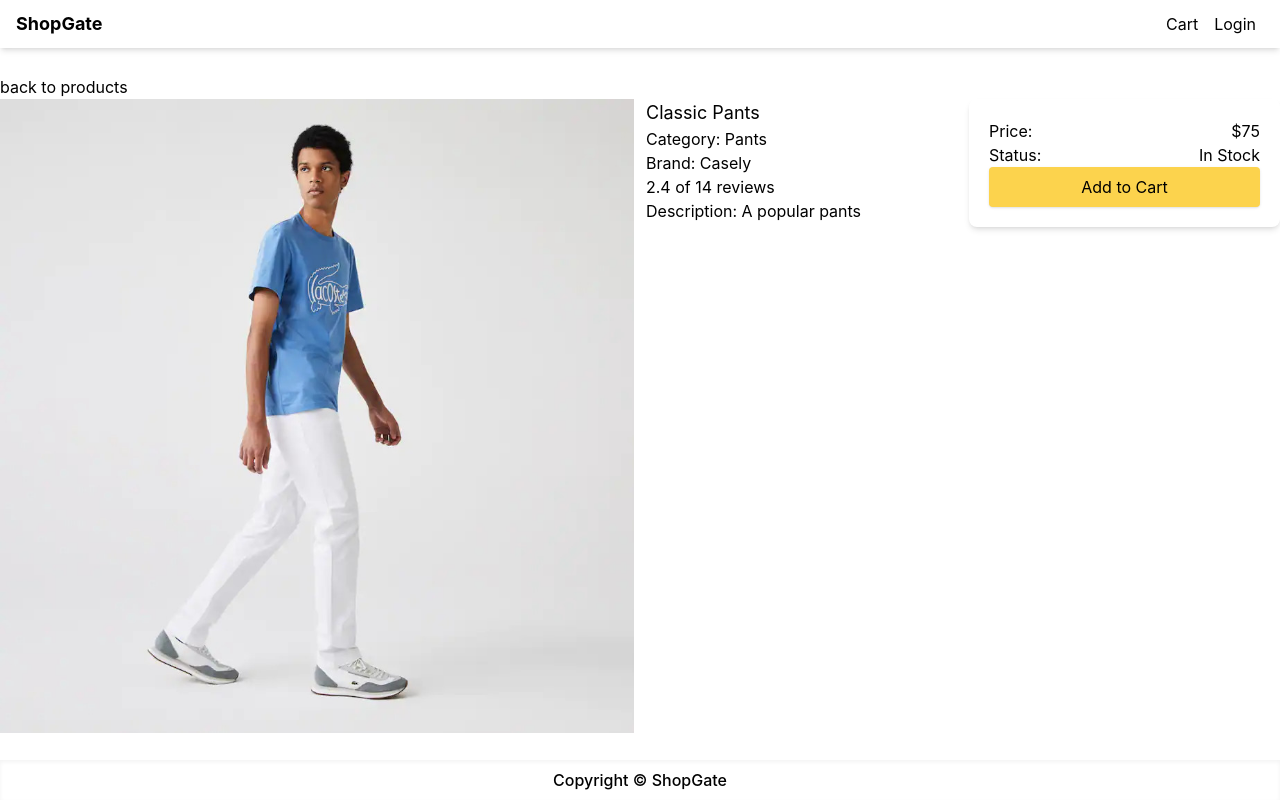
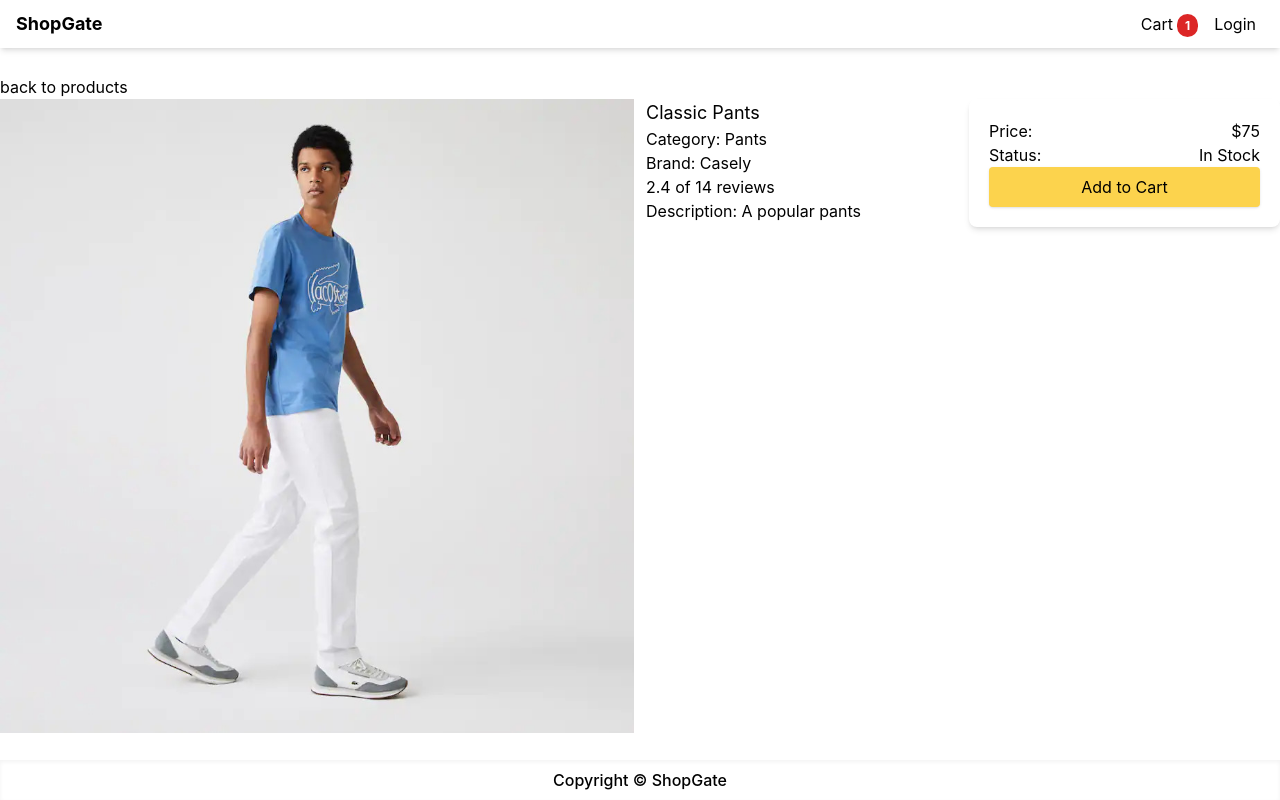
Before and after one commit to TimmyChan99/e-commerce, a Next.js app: page /product/classic-pants in a window 1280 px wide. Both pictures are taken after a click on the button "Add to Cart". Built offline with nearby package versions, Linux system fonts and the light colour scheme.

Commit message:
Create funtions to handle adding items to the cart and display the number of items

```diff
--- a/components/Header.tsx
+++ b/components/Header.tsx
@@ -1,13 +1,27 @@
 import Link from 'next/link'
 import React from 'react'
+import { selectCartItems } from '../redux/cart/cart';
+import { useAppSelector } from '../redux/hooks';
 
 const Header = () => {
+	const cartItems = useAppSelector(selectCartItems);
 	return (
 		<header className='flex h-12 items-center justify-between shadow-md px-4'>
 			<Link href='/' className='text-lg font-bold'>ShopGate</Link>
 			<nav>
 				<ul className='flex items-center'>
-					<li className='p-2'><Link href='/'>Cart</Link></li>
+					<li className='p-2'>
+						<Link href='/'>
+							Cart
+							{cartItems.length > 0 && (
+								<span className='ml-1 bg-red-600 rounded-full text-xs text-white px-2 py-1 font-bold'>
+									{
+										cartItems.reduce((acc, item) => acc + item.quantity, 0)
+									}
+								</span>
+							)}
+						</Link>
+					</li>
 					<li className='p-2'><Link href='/'>Login</Link></li>
 				</ul>
 			</nav>
--- a/pages/product/[slug].tsx
+++ b/pages/product/[slug].tsx
@@ -2,14 +2,31 @@ import { NextPage } from 'next';
 import { useRouter } from 'next/router';
 import Link from 'next/link';
 import Image from 'next/image';
-import data from '../../utils/data';
+import { useAppDispatch, useAppSelector } from '../../redux/hooks';
+import data, { productType } from '../../utils/data';
 import Layout from '../../components/Layout';
+import { addItem, selectCartItems } from '../../redux/cart/cart';
 
 const ProductDetails: NextPage = () => {
+	const cartItems = useAppSelector(selectCartItems);
+	const dispatch = useAppDispatch();
+
 	const { query } = useRouter();
 	const { slug } = query;
 	const products = data.products;
-	const product = products.find((p) => p.slug === slug);
+	const product = products.find((p) => p.slug === slug) as productType;
+
+	const handleAddToCart = () => {
+		const existItem = cartItems.find((x) => x.slug === product?.slug);
+		const quantity = existItem ? existItem.quantity + 1 : 1;
+		const item = { ...product, quantity };
+		if (product.countInStock >= quantity) {
+			dispatch(addItem(item));
+		}
+		if (product.countInStock < quantity) {
+			alert('Sorry, this product is out of stock');
+		}
+	};
 
 	if (!product) {
 		return <Layout title="Produt Not Found">Produt Not Found</Layout>;
@@ -50,7 +67,10 @@ const ProductDetails: NextPage = () => {
 							<span>Status:</span>
 							<span>{product.countInStock > 0 ? 'In Stock' : 'Unavailable'}</span>
 						</div>
-						<button type='button' className='primary-button w-full'>Add to Cart</button>
+						<button
+						type='button'
+						onClick={handleAddToCart}
+						className='primary-button w-full'>Add to Cart</button>
 					</div>
 				</div>
 			</div>
--- a/redux/cart/cart.ts
+++ b/redux/cart/cart.ts
@@ -3,15 +3,17 @@ import type { PayloadAction } from '@reduxjs/toolkit'
 import type { productType } from '../../utils/data';
 import { RootState } from '../store';
 
+type cartItemType = productType & {quantity: number};
+
 const initialState = {
- cartItems: [] as Array<productType>,
+ cartItems: [] as Array<cartItemType>,
 }
 
 const cart = createSlice({
 	name: 'cart',
 	initialState,
 	reducers: {
-		addItem: (state, action: PayloadAction<productType>) => {
+		addItem: (state, action: PayloadAction<cartItemType>) => {
 			// action.payload is the { product, quantity } object
 			const newItem = action.payload;
 			const existItem = state.cartItems.find((x) => x.slug === newItem.slug);
--- /dev/null
+++ b/redux/hooks.ts
@@ -0,0 +1,6 @@
+import { useDispatch, useSelector } from 'react-redux'
+import type { TypedUseSelectorHook } from 'react-redux'
+import type { RootState, AppDispatch } from './store'
+
+export const useAppDispatch: () => AppDispatch = useDispatch
+export const useAppSelector: TypedUseSelectorHook<RootState> = useSelector
```
